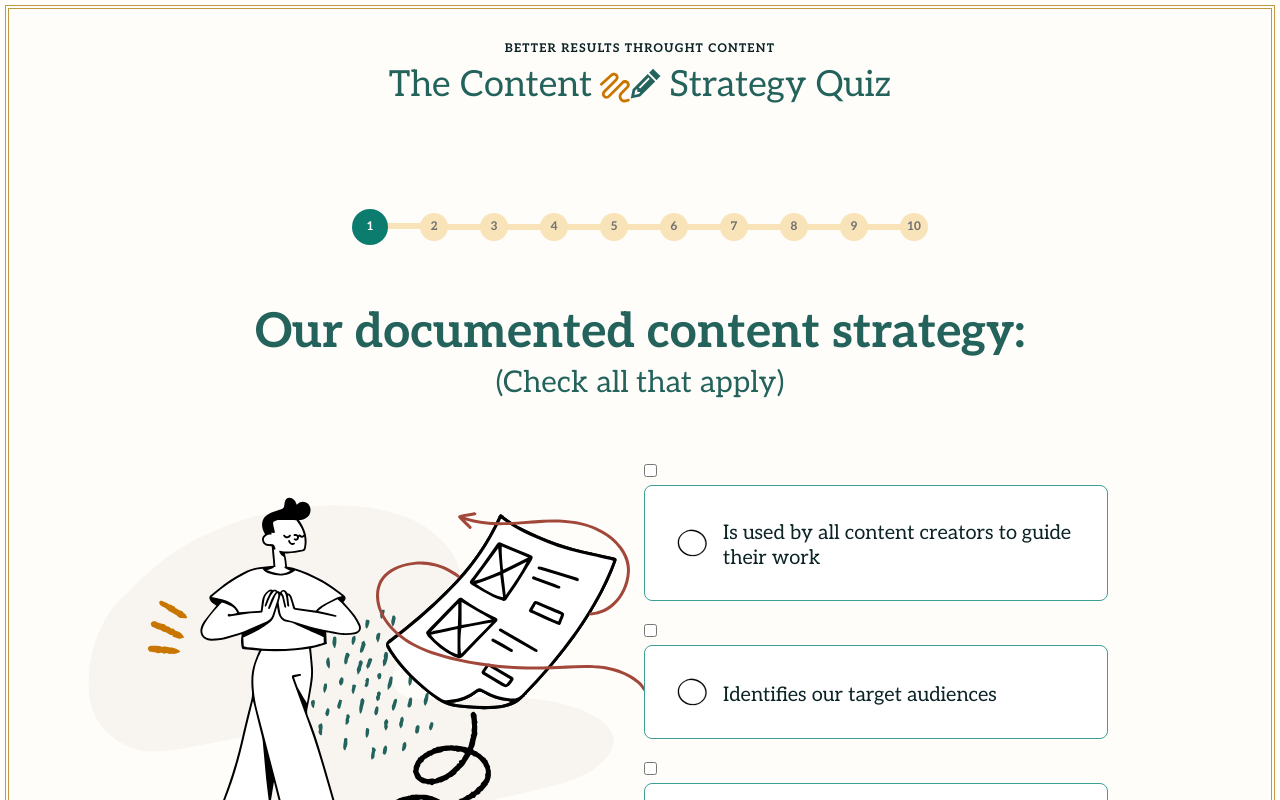
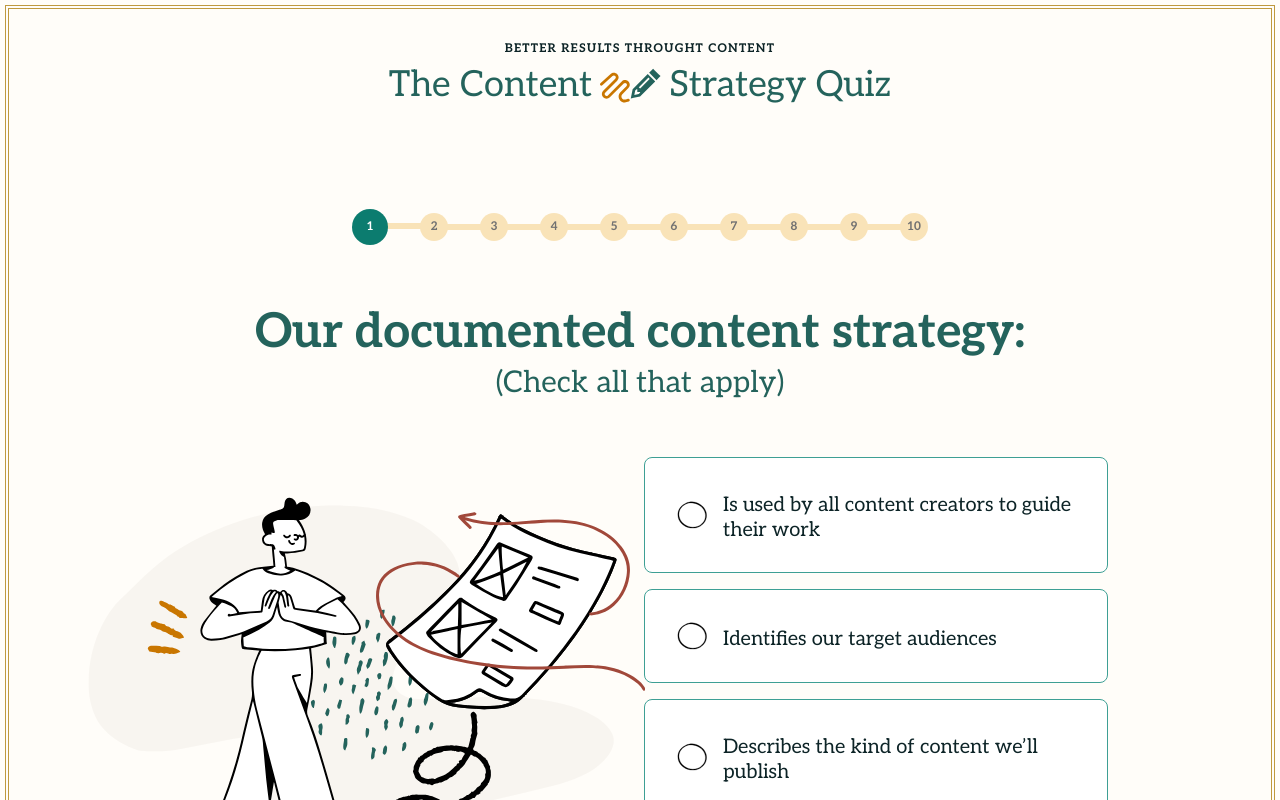
Before and after one commit to fourkitchens/content-maturity-quiz, a Next.js app: page /1 in a window 1280 px wide. Shown: the top 800 px of the page. Built offline with nearby package versions, Linux system fonts and the light colour scheme.

Commit message:
checkboxes

```diff
--- a/src/components/CheckboxList.js
+++ b/src/components/CheckboxList.js
@@ -53,7 +53,7 @@ const Checkbox = ({ id, name, text, type, value, checkHandler, isChecked }) => {
         id={name + id}
         name={type === 'single' ? name : `${name}+${id}`}
         onClick={handleChange}
-        className={classNames('peer ')}
+        className={classNames('peer hidden')}
         value={value}
         defaultChecked={isChecked}
       />
```
